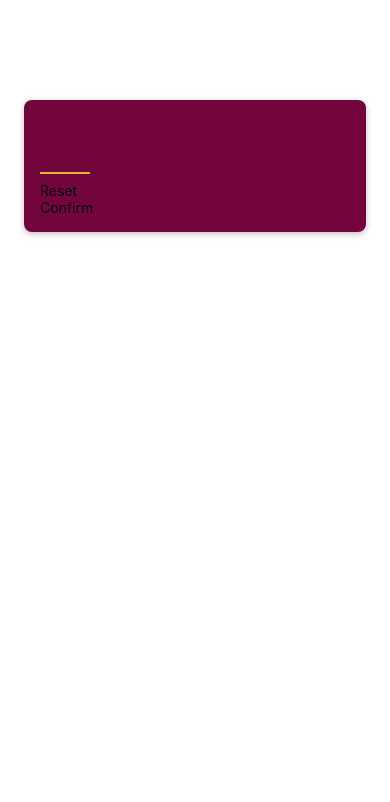
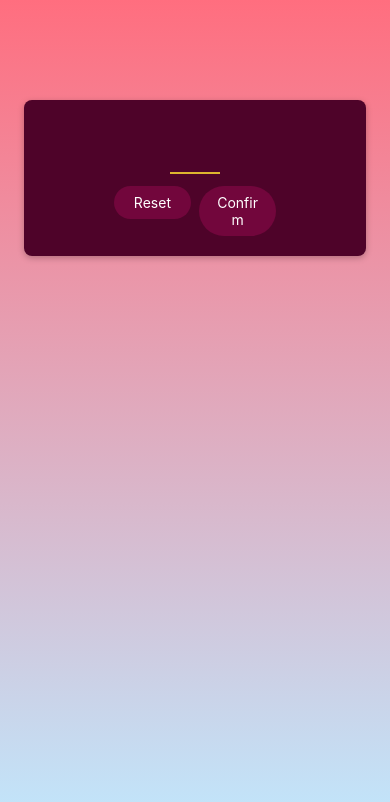
Before and after one commit to alexvlasov182/guess-number-game, a React Native app: screen / in a window 390 px wide. Shown: the top 802 px of the page. Built offline with nearby package versions, Linux system fonts and the light colour scheme.

Commit message:
Added a Linear Gradient

```diff
--- a/App.tsx
+++ b/App.tsx
@@ -1,12 +1,29 @@
 import React from "react";
 import { StyleSheet } from "react-native";
+import { LinearGradient } from "expo-linear-gradient";
 
 import StartGameScreen from "./screens/StartGameScreen";
 
 const App: React.FC = () => {
-  return <StartGameScreen />;
+  return (
+    <LinearGradient
+      colors={["#ff6e7f", "#bfe9ff"]} // Gradient colors
+      style={(styles.gradient, styles.rootScreen)}
+    >
+      <StartGameScreen />
+    </LinearGradient>
+  );
 };
 
-const styles = StyleSheet.create({});
+const styles = StyleSheet.create({
+  rootScreen: {
+    flex: 1,
+  },
+  gradient: {
+    flex: 1,
+    justifyContent: "center",
+    alignItems: "center",
+  },
+});
 
 export default App;
--- a/components/PrimaryButton.tsx
+++ b/components/PrimaryButton.tsx
@@ -1,16 +1,51 @@
 import React from "react";
-import { View, Text } from "react-native";
+import { View, Text, Pressable, StyleSheet } from "react-native";
 
 // Define the type of the component props
 interface PrimaryButtonProps {
   children: React.ReactNode; // Type for children prop
 }
 const PrimaryButton: React.FC<PrimaryButtonProps> = ({ children }) => {
+  const pressHandler = () => {
+    console.log("Pressed!");
+  };
+
   return (
-    <View>
-      <Text>{children}</Text>
+    <View style={styles.buttonOuterContainer}>
+      <Pressable
+        style={({ pressed }) =>
+          pressed
+            ? [styles.buttonInnerContainer, styles.pressed]
+            : styles.buttonInnerContainer
+        }
+        onPress={pressHandler}
+        android_ripple={{ color: "#640233" }}
+      >
+        <Text style={styles.buttonText}>{children}</Text>
+      </Pressable>
     </View>
   );
 };
 
 export default PrimaryButton;
+
+const styles = StyleSheet.create({
+  buttonOuterContainer: {
+    borderRadius: 28,
+    margin: 4,
+    overflow: "hidden",
+  },
+  buttonInnerContainer: {
+    backgroundColor: "#72063c",
+    paddingVertical: 8,
+    paddingHorizontal: 16,
+    elevation: 2,
+  },
+  buttonText: {
+    color: "white",
+    textAlign: "center",
+  },
+  pressed: {
+    opacity: 0.75,
+  },
+});
--- a/package.json
+++ b/package.json
@@ -10,6 +10,7 @@
   },
   "dependencies": {
     "expo": "~51.0.25",
+    "expo-linear-gradient": "~13.0.2",
     "expo-status-bar": "~1.12.1",
     "react": "18.2.0",
     "react-native": "0.74.5"
--- a/screens/StartGameScreen.tsx
+++ b/screens/StartGameScreen.tsx
@@ -13,8 +13,14 @@
         autoCorrect={false}
       />
 
-      <PrimaryButton>Reset</PrimaryButton>
-      <PrimaryButton>Confirm</PrimaryButton>
+      <View style={styles.buttonsContainer}>
+        <View style={styles.buttonContainer}>
+          <PrimaryButton>Reset</PrimaryButton>
+        </View>
+        <View style={styles.buttonContainer}>
+          <PrimaryButton>Confirm</PrimaryButton>
+        </View>
+      </View>
     </View>
   );
 };
@@ -23,17 +29,19 @@
 
 const styles = StyleSheet.create({
   inputContainer: {
+    justifyContent: "center",
+    alignItems: "center",
     marginTop: 100,
     marginHorizontal: 24,
     padding: 16,
-    backgroundColor: "#72063c",
+    backgroundColor: "#4e0329",
     borderRadius: 8,
     elevation: 4,
     shadowColor: "black",
     shadowOffset: { width: 0, height: 2 },
     shadowRadius: 6,
     shadowOpacity: 0.25,
-  } as ViewStyle,
+  },
   numberInput: {
     height: 50,
     width: 50,
@@ -45,4 +53,10 @@
     fontWeight: "bold",
     textAlign: "center",
   },
+  buttonsContainer: {
+    flexDirection: "row",
+  },
+  buttonContainer: {
+    flex: 1,
+  },
 });
```
Also changed, not shown: 1 other file (tests, documents, lock files or other folders).
